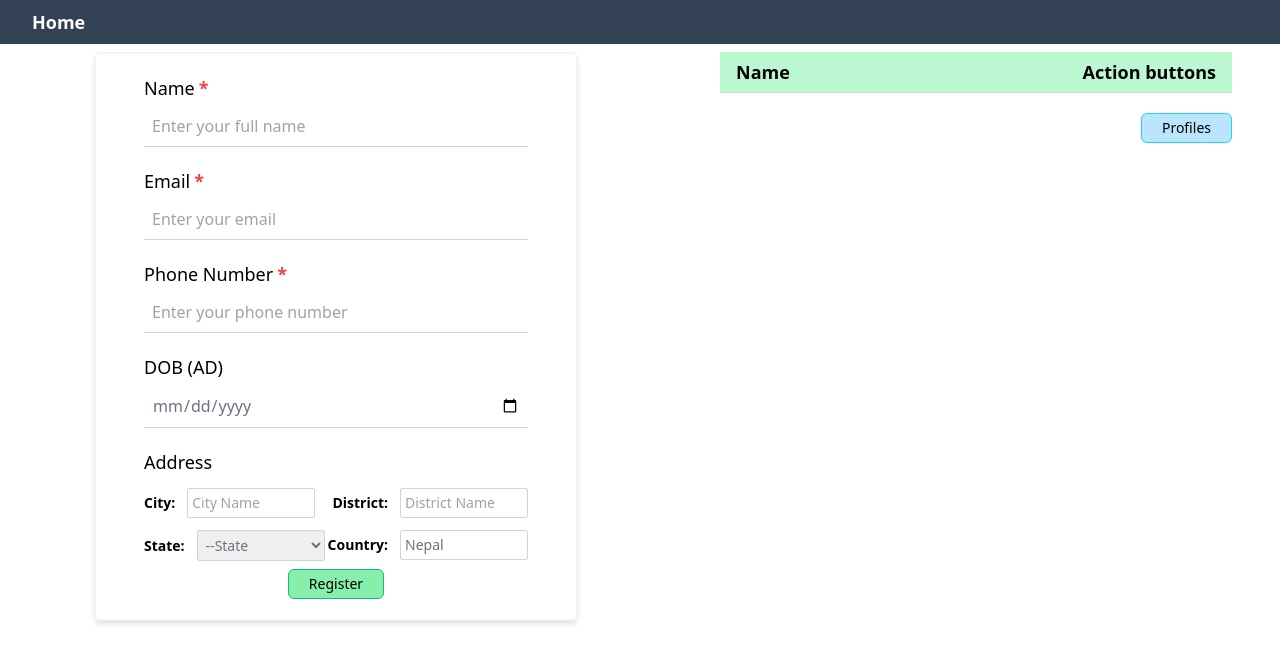
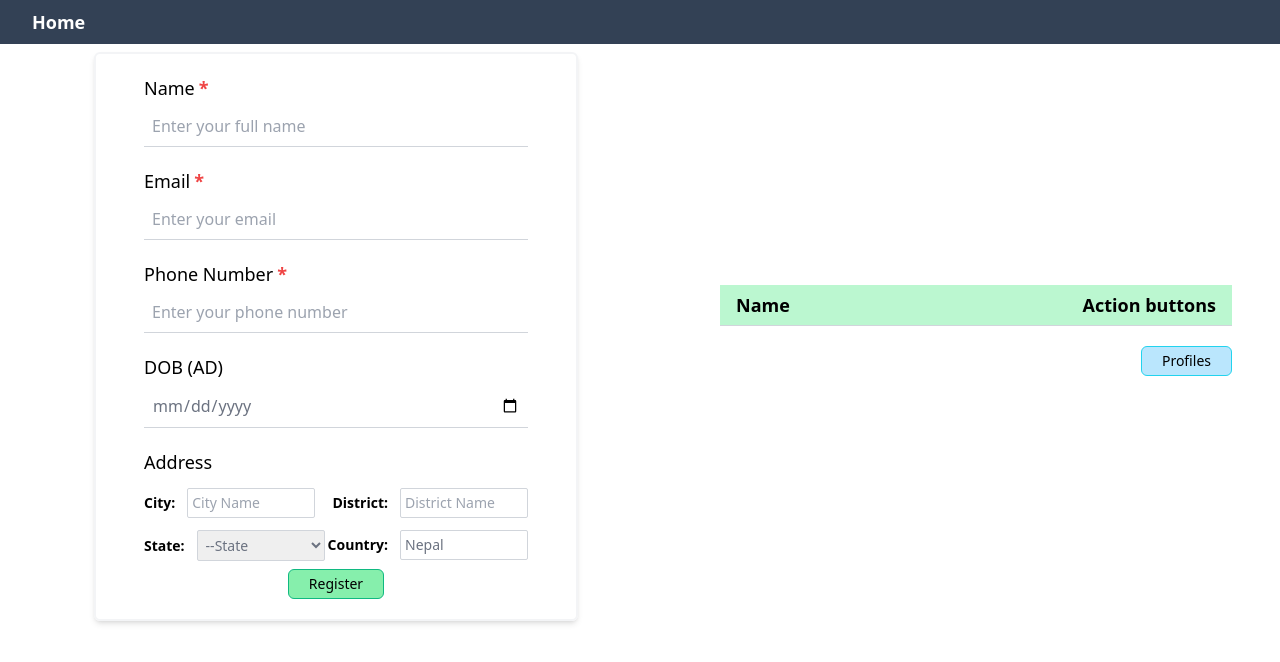
Before and after one commit to shreya2057/Coding_task, a React (Vite) app: page / in a window 1280 px wide. Shown: the top 662 px of the page. Built offline with nearby package versions, Linux system fonts and the light colour scheme.

Commit message:
Table alignment Changed

```diff
--- a/src/screen/home/Home.jsx
+++ b/src/screen/home/Home.jsx
@@ -22,7 +22,7 @@
             <NavBar/>
             <div className="flex md:flex-row flex-col justify-between gap-4 md:gap-0">
                 <Register/>
-                <div className="flex flex-col items-end">
+                <div className="flex flex-col justify-center items-end">
                     <Table userData={users}/>
                     <div className="mx-12 my-3">
                         <Button
```
